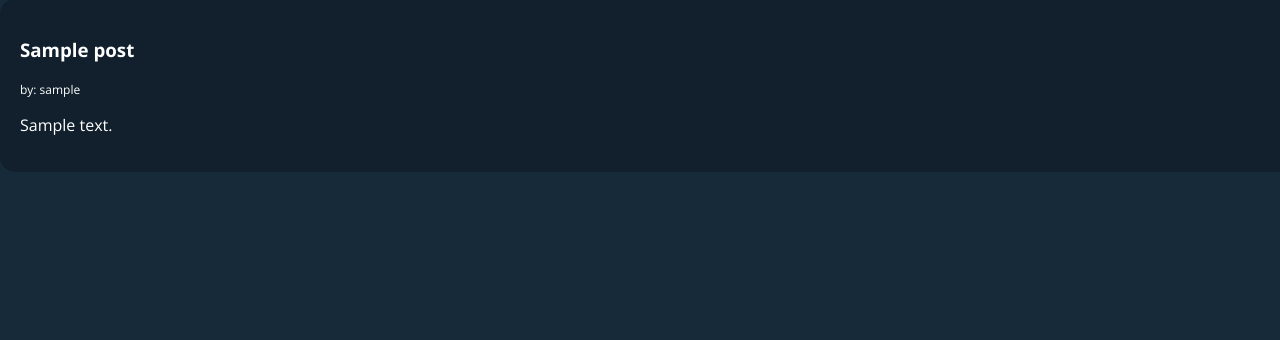
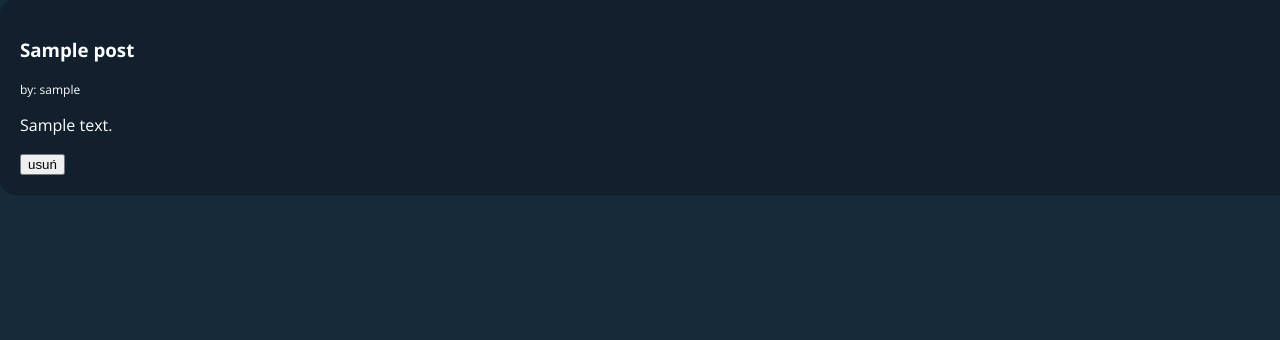
Before and after one commit to Sierson/Forum, a Flask app: page /my-entry in a window 1280 px wide. Shown: the part 421-761 px from the top of that part. Run offline with Flask 2, Linux system fonts and the light colour scheme; the visitor is signed in with stand-in values (Sample User, id 1); a database or web service that is not in the repository returns one stand-in record (Sample ...); the page is wider than the window, and the part outside it is not shown; some libraries are stand-ins or nearby versions.

Commit message:
Add Option 'delete' for our entries
	- Added option 'delete' in 'moje wpisy' window
	- Change style for buttons

```diff
--- a/app.py
+++ b/app.py
@@ -86,10 +86,21 @@ def add_entry():
 @app.route('/my-entry', methods=['GET', 'POST'])
 def my_entry():
     user = get_current_user()
+
     db = get_db()
-    db.execute('SELECT posts.user_id, posts.title, posts.content, users.login from posts INNER JOIN users ON posts.user_id = users.id WHERE posts.user_id = %s ORDER BY posts.id DESC', (user['id'], ))
+    db.execute('SELECT posts.id as posts_id, posts.user_id, posts.title, posts.content, users.login from posts INNER JOIN users ON posts.user_id = users.id WHERE posts.user_id = %s ORDER BY posts.id DESC', (user['id'], ))
     my_entries = db.fetchall()
+
     return render_template('my_entry.html', user=user, entries=my_entries)
+
+@app.route('/delete-entry/<posts_id>', methods=['GET', 'POST'])
+def delete_entry(posts_id):
+    user = get_current_user()
+
+    db = get_db()
+    if request.method == 'POST':
+        db.execute('DELETE FROM posts WHERE posts.id = %s', (posts_id, ))
+        return redirect(url_for('my_entry'))
 
 @app.route('/logout')
 def logout():
--- a/static/style.css
+++ b/static/style.css
@@ -44,7 +44,7 @@ input[type="password"]:focus
     padding:9px;
 }
 
-input[type="submit"]
+.login_register_submit
 {
     width:300px;
     padding:10px;
@@ -61,12 +61,12 @@ input[type="submit"]
     font-family: 'Open Sans', sans-serif;
 }
 
-input[type="submit"]:hover
+.login_register_submit:hover
 {
     background-color: #09AE80;
 }
 
-input[type="submit"]:focus
+.login_register_submit:focus
 {
     background-color: #078863;
 }
--- a/templates/login.html
+++ b/templates/login.html
@@ -8,7 +8,7 @@
     <form action="{{ url_for('login') }}" method="POST">
         <input type="text" id="login" name="login" placeholder="login"/></br></br>
         <input type="password" id="password" name="password" placeholder="password"/></br></br>
-        <input type="submit" id="submit" value="Login"/>
+        <input class="login_register_submit" type="submit" id="submit" value="Login"/>
     </form>
 </div>
 {% endblock %}
--- a/templates/my_entry.html
+++ b/templates/my_entry.html
@@ -14,6 +14,11 @@
                     <div class="entry_text">
                         <p>{{ entry.content }}</p>
                     </div>
+                    <div class="delete_entry">
+                        <form action="{{ url_for('delete_entry', posts_id=entry.posts_id ) }}" method="POST">
+                            <input type="submit" class="button_delete" name="delete" value="usuń"/>
+                        </form>
+                    </div>
                 </section>
             {% endfor %}
         </div>
--- a/templates/register.html
+++ b/templates/register.html
@@ -7,7 +7,7 @@
     <form action="{{ url_for('register') }}" method="POST">
         <input type="text" id="login" name="login" placeholder="login"/></br></br>
         <input type="password" id="password" name="password" placeholder="password"/></br></br>
-        <input type="submit" id="submit" value="Register"/>
+        <input class="login_register_submit" type="submit" id="submit" value="Register"/>
     </form>
 </div>
 {% endblock %}
```
